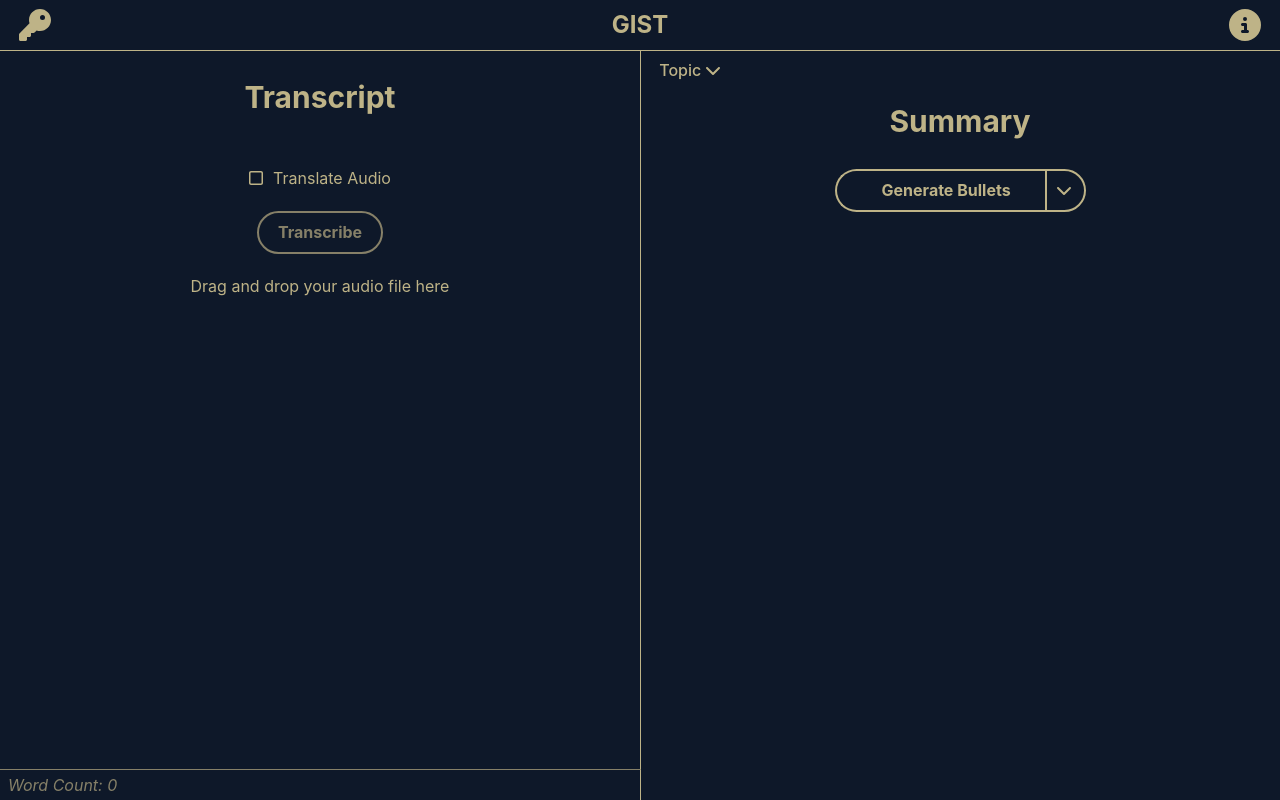
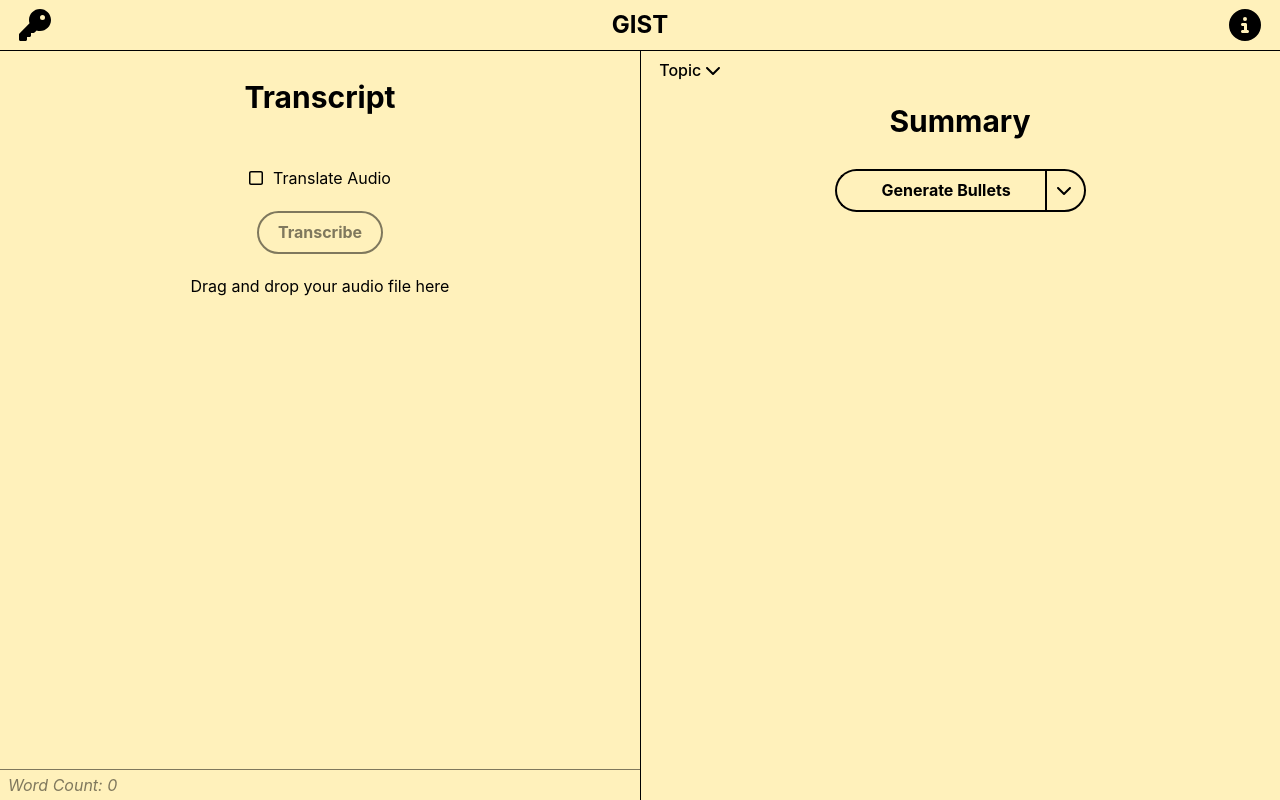
Before and after one commit to Carsonthemonkey/GIST, a React (Vite) app: page / in a window 1280 px wide. Built offline with nearby package versions, Linux system fonts and the light colour scheme.

Commit message:
Added Dark mode toggle script and keyboard shortcut

```diff
--- a/src/App.tsx
+++ b/src/App.tsx
@@ -1,9 +1,10 @@
-import React, { useState, createContext } from "react";
+import React, { useState, createContext, useEffect } from "react";
 import "./styles/global.css";
 import "./styles/App.css";
 import Toolbar from "./components/Toolbar";
 import TranscriptPanel from "./components/TranscriptPanel";
 import SummaryPanel from "./components/SummaryPanel";
+import { setColorScheme } from "./utils/colorSchemeChanger";
 
 export const Context = createContext<
     [string, React.Dispatch<React.SetStateAction<string>>]
@@ -11,9 +12,30 @@ export const Context = createContext<
 
 function App() {
     const [APIKey, setAPIKey] = useState("");
-
+    let colorTheme = "light";
     //This will need to be changed later
     const [transcript, setTranscriptText] = useState(``);
+
+    useEffect(() => {
+        //handles keyboard shortcuts
+        document.addEventListener("keydown", handleKeyDown);
+    }, []);
+
+    function handleKeyDown(event: KeyboardEvent) {
+        if (event.ctrlKey && event.key === "l") {
+            event.preventDefault();
+            if(colorTheme === "dark"){
+                console.log(colorTheme)
+                setColorScheme("light");
+                colorTheme = "light";
+            }
+            else if (colorTheme === "light"){
+                setColorScheme("dark");
+                colorTheme = "dark";
+                console.log(colorTheme)
+            }
+        }
+    }
 
     return (
         <Context.Provider value={[APIKey, setAPIKey]}>
--- a/src/index.css
+++ b/src/index.css
@@ -1,10 +1,12 @@
 :root {
   /* color variables for default theme (light mode usually, but dark mode for testing) */
-  --background-color: #0e1829;
-  --grayed-out-color: #868068;
-  --accent-color: #beb387;
-  --highlight-color: #334564;
+  --background-color: #fff1bb;
+  --accent-color: #000;
+  --grayed-out-color: #00000080;
+  --highlight-color:#fff;
 
+
+  transition: all 0.3s ease-in-out;
   font-family: Inter, system-ui, Avenir, Helvetica, Arial, sans-serif;
   line-height: 1.5;
   font-weight: 400;
--- /dev/null
+++ b/src/utils/colorSchemeChanger.ts
@@ -0,0 +1,24 @@
+
+function setColorScheme(colorScheme: "light" | "dark") {
+    const colorSchemes: any = {
+        light: {
+            "--background-color": "#fff1bb",
+            "--accent-color": "#000",
+            "--grayed-out-color": "#00000080",
+            "--highlight-color":"#fff",
+        },
+        dark: {
+            "--background-color": "#0e1829",
+            "--accent-color": "#beb387",
+            "--grayed-out-color": "#868068",
+            "--highlight-color":"#334564",
+        }
+
+    }
+    const scheme = colorSchemes[colorScheme];
+    for (const key in scheme) {
+        document.documentElement.style.setProperty(key, scheme[key]);
+    }
+}
+
+export { setColorScheme }
```
